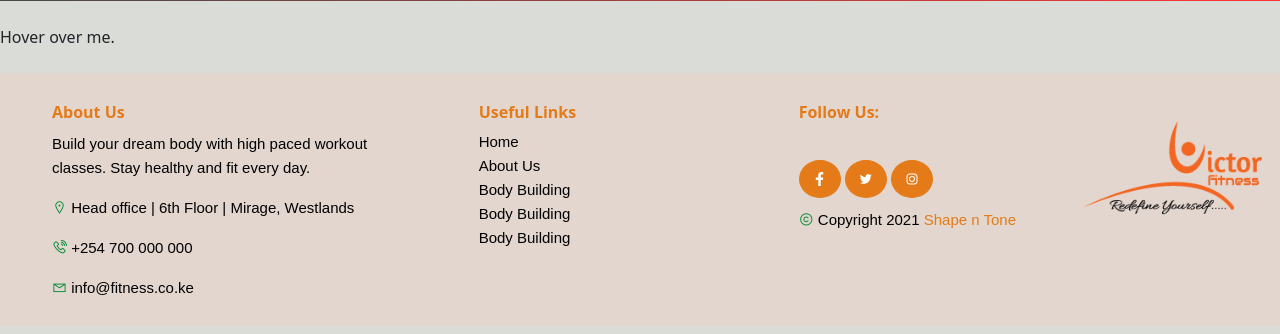
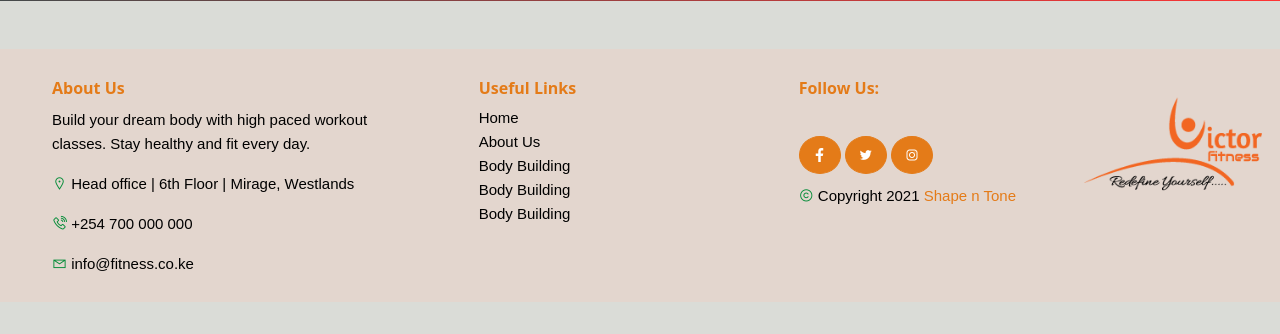
Before and after one commit to KobbyTechnologies/VictorFitness, a Django app: page /gallery in a window 1280 px wide. Shown: the part 349-683 px from the top of the page. Run offline with Django 4.2, Linux system fonts and the light colour scheme; the visitor is signed in with stand-in values (Sample User, id 1); data that the repository does not hold is empty; some libraries are stand-ins or nearby versions; some web fonts are replaced.

Commit message:
Gallery Changes

```diff
--- a/customer/templates/gallery.html
+++ b/customer/templates/gallery.html
@@ -28,15 +28,14 @@
 
 
 <section class="my-4">
-  <div class="myDIV">Hover over me.</div>
-  <div class="hide">I am shown when someone hovers over the div above.</div>
+
   <!-- Gallery -->
   <div class="row">
     {% for res in album %}
       <div class="col-md-4 mb-4 card hover-div p-3 mb-2 h-100">
         <img src="https://res.cloudinary.com/dzaf0ojhc/{{res.pic}}" class=" myDIV w-100 shadow-1-strong rounded mb-4 img-fluid"
           alt="" />
-        <div class="mytext hide"">
+        <div class="mytext hide">
           <span class="text1">Uploaded <span class="text2">
                   {{res.date_added}}</span>
           </span>
```
